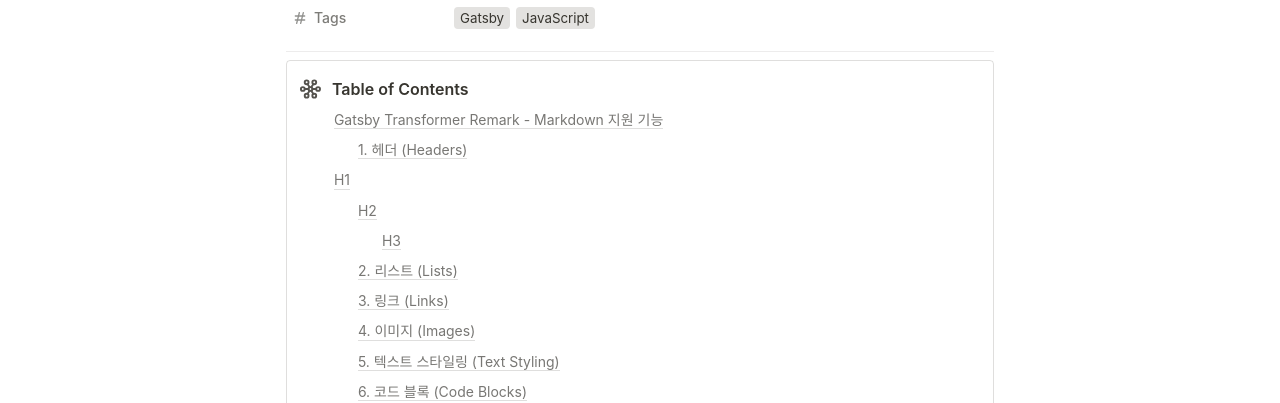
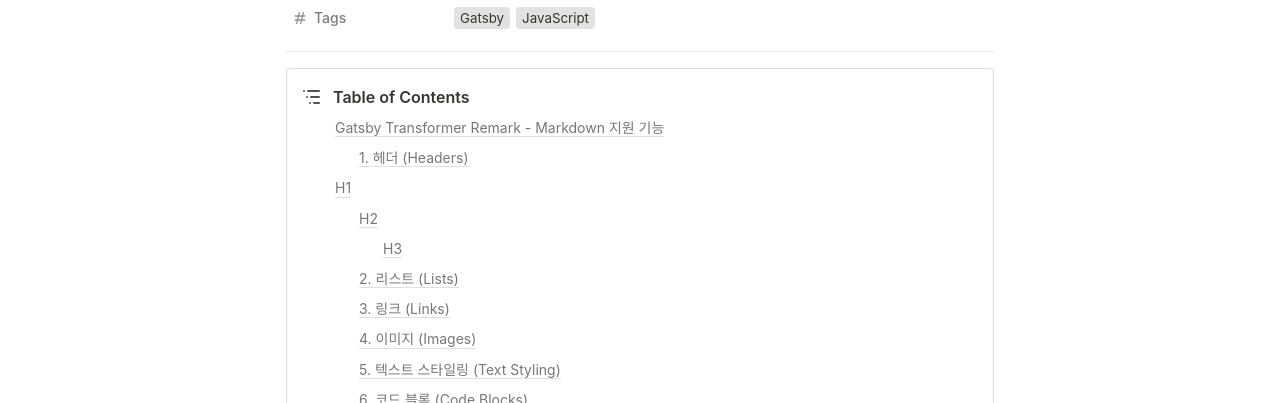
Before and after one commit to pexe99/pexe99.github.io, a Gatsby site: page /hello/ in a window 1280 px wide. Shown: the part 397-800 px from the top of the page. Built offline with nearby package versions, Linux system fonts and the light colour scheme; Gatsby itself is replaced by a stand-in of ours; some packages are replaced by stand-ins of ours; a web font is replaced by a local one.

Commit message:
feat: add darkmode color for markdown
- mardown에서 darkmode 지원을 위한 색상을 추가했습니다.
- TOC의 위치를 변경했습니다.
- TOC 내부 css를 일부 수정했습니다.
- MainTitle의 Property margin을 일부 수정했습니다.
- color.js 변경에 따른 일부 코드를 수정했습니다.

```diff
--- a/src/components/MainTitle/Property/index.jsx
+++ b/src/components/MainTitle/Property/index.jsx
@@ -8,7 +8,7 @@
   display: flex;
   flex-direction: column;
   margin-top: 1rem;
-  margin-bottom: 0.5rem;
+  margin-bottom: 1rem;
   padding-bottom: 0.75rem;
   border-bottom: ${props => props.theme.divider};
 `
--- a/src/components/MarkdownWrapper/MarkdownStyler/index.jsx
+++ b/src/components/MarkdownWrapper/MarkdownStyler/index.jsx
@@ -1,8 +1,7 @@
-import React from "react"
 import styled from "styled-components"
 
 export const MarkdownStyler = styled.section`
-  /* General styling for all elements inside the MarkdownStyler */
+  // General styling for all elements inside the MarkdownStyler
   * {
     padding: 0.188rem 0.125rem;
     margin: 0.125rem 0 0.0625rem 0;
@@ -10,19 +9,19 @@
     color: ${props => props.theme.text};
   }
 
-  /* Strong (bold) text styling */
+  // Strong (bold) text styling
   strong {
     font-weight: 600 !important;
   }
 
-  /* Blockquote styling */
+  // Blockquote styling
   blockquote {
     width: 100%;
     height: fit-content;
     margin: 0.25rem 0;
     padding: 0 1rem;
     overflow: hidden;
-    border-left: 3px solid black;
+    border-left: 0.188rem solid ${props => props.theme.text};
     * {
       padding: 0 0.125rem;
     }
@@ -32,52 +31,52 @@
     }
   }
 
-  /* Paragraph styling */
+  // Paragraph styling
   p {
     margin-top: 0.0625rem;
     font-size: 1rem;
   }
 
-  /* Inline code block styling */
+  // Inline code block styling
   * > code {
     padding: 0.2rem 0.4rem;
-    background: rgba(135, 131, 120, 0.15);
+    background: ${props => props.theme.mdInlineCodeBackground};
     border-radius: 0.25rem;
-    color: #eb5757;
+    color: ${props => props.theme.red};
     font-size: 85%;
     font-family: "SFMono-Regular", Menlo, Consolas, "PT Mono", "Liberation Mono",
       Courier, monospace;
   }
 
-  /* Anchor (link) styling */
+  // Anchor (link) styling
   a {
     margin-bottom: 0.125rem;
     padding-bottom: 0;
-    border-bottom: 0.05rem solid rgba(55, 53, 47, 0.4);
+    border-bottom: ${props => props.theme.mdAnchorBorder};
     opacity: 0.7;
   }
 
-  /* Emphasized (italic) text styling */
+  // Emphasized (italic) text styling
   em {
     font-style: italic !important;
   }
 
-  /* Deleted (strikethrough) text styling */
+  // Deleted (strikethrough) text styling
   del {
     text-decoration: line-through;
   }
 
-  /* Horizontal rule (divider) styling */
+  // Horizontal rule (divider) styling
   hr {
     width: 100%;
     margin: 0.438rem 0;
     height: 0.0625rem;
     padding: 0;
     border: none;
-    border-bottom: 1px solid rgba(55, 53, 47, 0.16);
+    border-bottom: ${props => props.theme.mdHrBorder};
   }
 
-  /* Headings (h1 - h6) styling */
+  // Headings (h1 - h6) styling
   h1,
   h2,
   h3,
@@ -90,7 +89,7 @@
     line-height: 1.3;
   }
 
-  /* Specific heading level styling */
+  // Specific heading level styling
   h1 {
     margin-top: 2rem;
     margin-bottom: 0.25rem;
@@ -112,7 +111,7 @@
     font-size: 1.25rem;
   }
 
-  /* Unordered list (ul) styling */
+  // Unordered list (ul) styling
   ul {
     width: 100%;
     list-style: disc;
@@ -120,7 +119,7 @@
     padding: 0;
     padding-left: 1.625rem;
 
-    /* Nested unordered lists with different list styles */
+    // Nested unordered lists with different list styles
     ::marker {
       font-size: 18px;
     }
@@ -141,7 +140,7 @@
     }
   }
 
-  /* List item (li) styling */
+  // List item (li) styling
   li {
     padding: 0.188rem 0.125rem;
     display: list-item;
@@ -149,7 +148,7 @@
     list-style-position: outside;
   }
 
-  /* Ordered list (ol) styling */
+  // Ordered list (ol) styling
   ol {
     margin: 0;
     padding: 0;
@@ -161,34 +160,33 @@
     }
   }
 
-  /* Task list (checklist) specific styling */
+  // Task list (checklist) specific styling
   .contains-task-list,
   .task-list-item {
     list-style: none;
     padding-left: 0;
   }
 
-  /* Checkbox styling */
+  // Checkbox styling
   ul > li input[type="checkbox"] {
     appearance: none;
     -webkit-appearance: none;
     width: 1rem;
     height: 1rem;
-    background-color: #fff;
     border-radius: 0;
-    border: 0.125rem solid black;
+    border: 0.125rem solid ${props => props.theme.text};
     position: relative;
     margin: 0 0.25rem 0.188rem 0.375rem;
     vertical-align: middle;
   }
 
-  /* Checked checkbox styling */
+  // Checked checkbox styling
   .task-list-item input[type="checkbox"]:checked {
-    background-color: rgb(35, 131, 226);
-    border: 0.125rem solid rgb(35, 131, 226);
+    background-color: ${props => props.theme.blue};
+    border: 0.125rem solid ${props => props.theme.blue};
   }
 
-  /* Checked checkbox tick mark */
+  // Checked checkbox tick mark
   .task-list-item input[type="checkbox"]:checked::after {
     content: "";
     position: absolute;
@@ -201,22 +199,22 @@
     transform: rotate(45deg);
   }
 
-  /* Strikethrough text when checkbox is checked */
+  // Strikethrough text when checkbox is checked
   .task-list-item input[type="checkbox"]:checked ~ * {
     text-decoration: line-through;
   }
 
-  /* Additional styling for checked task list items */
+  // Additional styling for checked task list items
   .task-list-item:has(input[type="checkbox"]:checked) {
-    text-decoration: line-through rgba(55, 53, 47, 0.25);
-    color: rgba(55, 53, 47, 0.65);
+    text-decoration: line-through ${props => props.theme.mdCheckboxTextline};
+    color: ${props => props.theme.weekText};
 
     & > * {
       text-decoration: none;
     }
   }
 
-  /* Table styling */
+  // Table styling
   table {
     width: 100vw;
     max-width: 100%;
@@ -228,7 +226,7 @@
     overflow-x: auto;
   }
 
-  /* Table elements (tr, th, td, thead, tbody) reset */
+  // Table elements (tr, th, td, thead, tbody) reset
   tr,
   th,
   td,
@@ -238,23 +236,23 @@
     padding: 0;
   }
 
-  /* Table header (th) and data cell (td) styling */
+  // Table header (th) and data cell (td) styling
   th,
   td {
     padding: 0.438rem 0.563rem;
-    border: 1px solid rgb(233, 233, 231);
+    border: 0.0625rem solid ${props => props.theme.mdTableBorder};
     min-width: 7.5rem;
     word-wrap: break-word;
     word-break: break-all;
   }
 
-  /* Table header (th) specific styling */
+  // Table header (th) specific styling
   th {
-    background: rgb(247, 246, 243);
+    background: ${props => props.theme.mdTableThBackground};
     font-weight: 600;
   }
 
-  /* Image styling */
+  // Image styling
   img {
     padding: 0;
     margin: 0.25rem auto;
@@ -276,7 +274,7 @@
     white-space: pre-wrap;
     word-break: break-word;
     font-size: 0.875rem;
-    color: rgba(55, 53, 47, 0.65);
+    color: ${props => props.theme.weekText};
     margin: 0 !important;
     padding: 0.375rem 0 0.375rem 0.125rem;
   }
--- a/src/components/MarkdownWrapper/index.jsx
+++ b/src/components/MarkdownWrapper/index.jsx
@@ -1,24 +1,9 @@
 import React, { useState, useEffect } from "react"
 import { MarkdownStyler } from "./MarkdownStyler"
-import TOC from "../TOC"
 
 const MarkdownWrapper = ({ html }) => {
-  const [toc, setToc] = useState([])
-
-  useEffect(() => {
-    setToc(
-      Array.from(
-        document.querySelectorAll(
-          ".markdown > h1, .markdown > h2, .markdown > h3"
-        )
-      )
-    )
-  }, [])
-
-  console.log(toc)
   return (
     <>
-      <TOC type="toc" innerText={toc} />
       <MarkdownStyler
         className="markdown"
         dangerouslySetInnerHTML={{ __html: html }}
--- a/src/components/NavBar/NavHeader/index.jsx
+++ b/src/components/NavBar/NavHeader/index.jsx
@@ -40,7 +40,7 @@
   top: -0.0625rem;
   right: -0.0625rem;
   position: absolute;
-  background: ${props => props.theme.redDot};
+  background: ${props => props.theme.red};
 `
 
 const HeaderButton = styled.button`
--- a/src/components/NavBar/SearchDialog/index.jsx
+++ b/src/components/NavBar/SearchDialog/index.jsx
@@ -53,8 +53,9 @@
   display: flex;
   align-items: center;
   justify-content: center;
+  border-radius: 50%;
   &:hover {
-    color: ${props => props.theme.searchIconHover};
+    background: ${props => props.theme.searchIconHover};
   }
 `
 
@@ -104,7 +105,7 @@
   button {
     line-height: 1.5;
     font-size: 0.875rem;
-    color: ${props => props.theme.searchCloseText};
+    color: ${props => props.theme.blue};
   }
 `
 
--- a/src/components/TOC/index.jsx
+++ b/src/components/TOC/index.jsx
@@ -1,4 +1,4 @@
-import React from "react"
+import React, { useState, useEffect } from "react"
 import Icon from "../Icon"
 import styled from "styled-components"
 
@@ -14,17 +14,19 @@
   flex-direction: row;
   white-space: pre-wrap;
   word-break: break-word;
-  flex-shrink: 0;
-  flex-grow: 0;
+  flex: 0 0 auto;
+  & > svg {
+    flex: 0 0 auto;
+  }
 `
 
 const TocTextWrapper = styled.div`
   display: flex;
   flex-direction: column;
-  min-width: 0px;
-  width: 100%;
+  flex: 1 1 auto;
   padding: 0 0.125rem;
   margin-left: 0.5rem;
+  overflow: hidden;
   color: ${props => props.theme.text};
   font-weight: 600;
   line-height: 1.5;
@@ -34,18 +36,14 @@
 `
 
 const HeaderLink = styled.a`
-  width: 100%;
   padding: 0.375rem 0 0.375rem 0.125rem;
   font-size: 0.875rem;
   font-weight: 400;
   line-height: 1.3;
-  overflow: hidden;
-  white-space: nowrap;
-  text-overflow: ellipsis;
   cursor: pointer;
-  color: rgb(120, 119, 116);
+  color: ${props => props.theme.tocLinkText};
   &:hover {
-    background: rgba(55, 53, 47, 0.06);
+    background: ${props => props.theme.buttonHover};
   }
   transition: background 20ms ease-in;
   .toc-1 {
@@ -60,19 +58,31 @@
 `
 
 const LinkInnerText = styled.div`
-  width: fit-content;
-  background-image: linear-gradient(
-    to right,
-    rgba(55, 53, 47, 0.16) 0%,
-    rgba(55, 53, 47, 0.16) 100%
-  );
+  width: 100%;
+  max-width: fit-content;
+  overflow: hidden;
+  white-space: nowrap;
+  text-overflow: ellipsis;
+  background-image: ${props => props.theme.tocLinkBottom};
   background-repeat: repeat-x;
   background-position: 0 100%;
   background-size: 100% 0.0625rem;
 `
 
-const TOC = ({ type = "normal", icon = false, title, innerText }) => {
-  const handleClickTitle = item => {
+const TOC = () => {
+  const [toc, setToc] = useState([])
+
+  useEffect(() => {
+    setToc(
+      Array.from(
+        document.querySelectorAll(
+          ".markdown > h1, .markdown > h2, .markdown > h3"
+        )
+      )
+    )
+  }, [])
+
+  const handleClickLink = item => {
     window.location.hash = null
     window.location.hash = item.id
   }
@@ -95,10 +105,8 @@
         previousLevel = 1
       }
 
-      console.log(currentLevel, previousLevel)
-
       return (
-        <HeaderLink key={index} onClick={() => handleClickTitle(item)}>
+        <HeaderLink key={index} onClick={() => handleClickLink(item)}>
           <LinkInnerText className={`toc-${currentLevel}`}>
             {item.innerText}
           </LinkInnerText>
@@ -109,10 +117,10 @@
 
   return (
     <TocWrapper>
-      <Icon iconName="TbTopologyStar3" size="1.5rem" />
+      <Icon iconName="TbListTree" size="1.5rem" />
       <TocTextWrapper>
         <span>Table of Contents</span>
-        {type === "toc" && generateTocItems(innerText)}
+        {generateTocItems(toc)}
       </TocTextWrapper>
     </TocWrapper>
   )
--- a/src/templates/post.jsx
+++ b/src/templates/post.jsx
@@ -1,5 +1,6 @@
 import React from "react"
 import { graphql } from "gatsby"
+import TOC from "../components/TOC"
 import MainTitle from "../components/MainTitle"
 import MarkdownWrapper from "../components/MarkdownWrapper"
 
@@ -16,6 +17,7 @@
         icon={frontmatter.icon}
         tags={frontmatter.tags}
       />
+      <TOC />
       <MarkdownWrapper html={html} />
     </>
   )
```
Also changed, not shown: src/themes/colors.js (+49 -7 lines).
